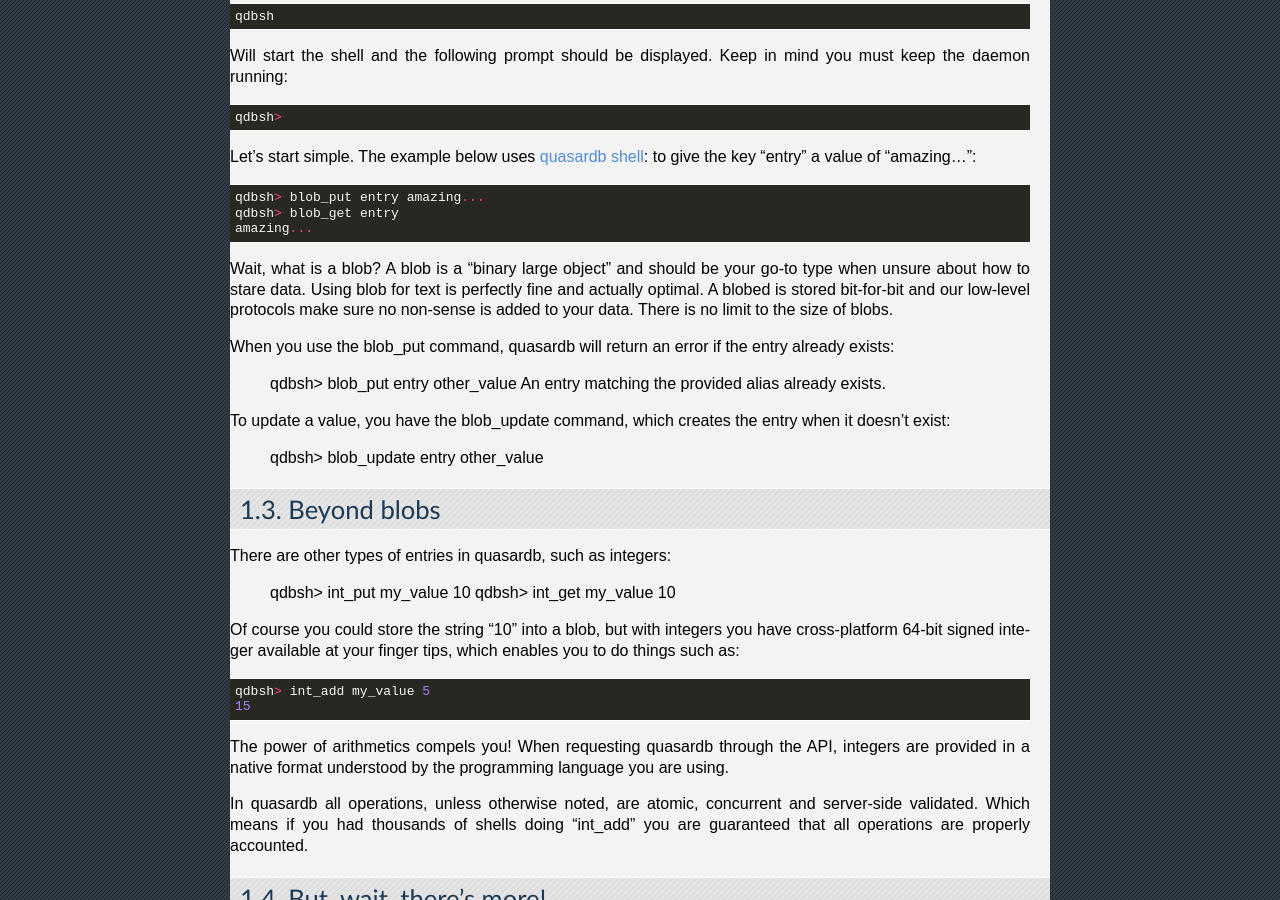
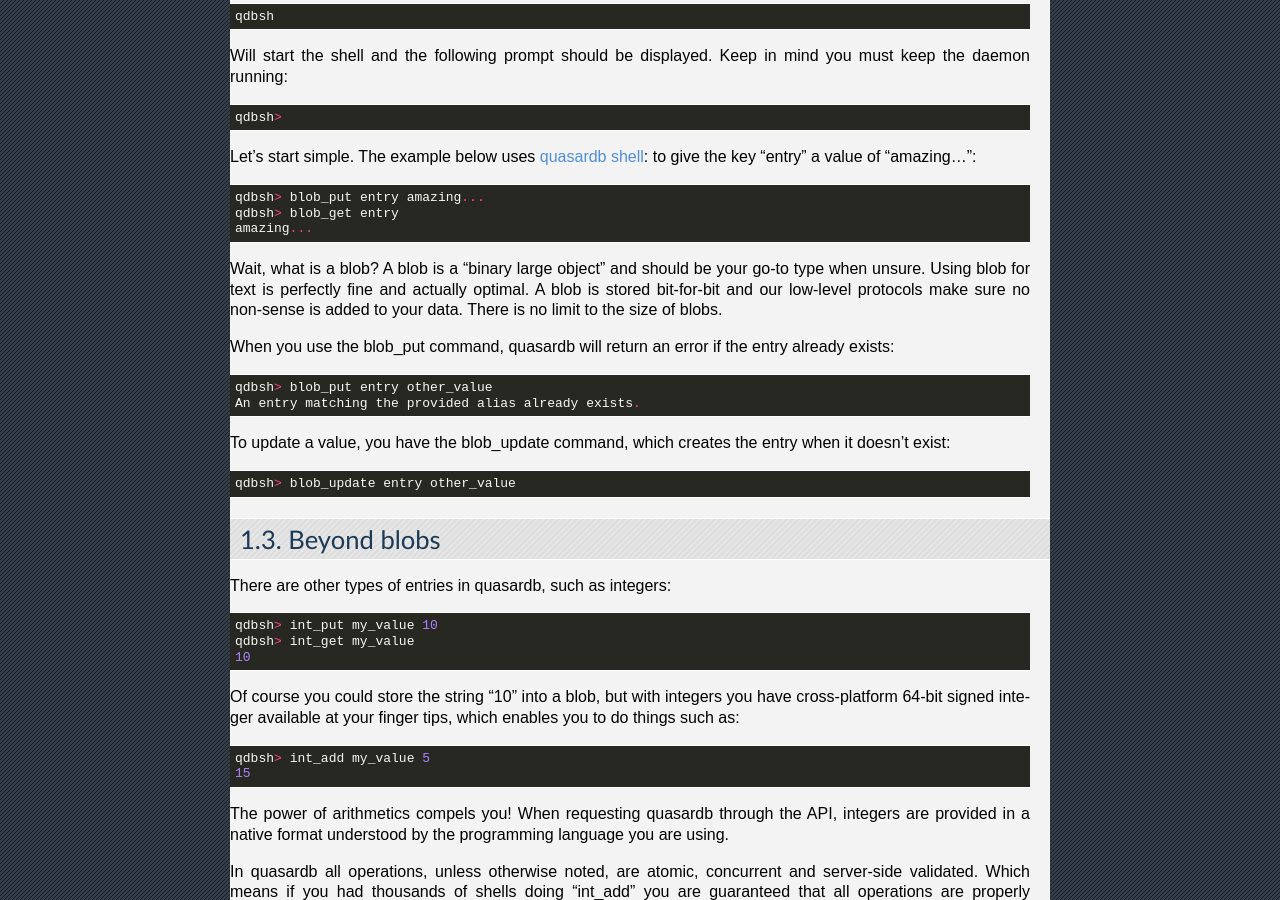
Before and after one commit to iltommi/qdb-documentation, a Sphinx documentation site: the page built from source/primer.rst, in a window 1280 px wide and 900 px high, scrolled down 806 px. Built offline with Sphinx 7.4.7, drawn with Linux system fonts in a browser that asks for light colours.

Commit message:
Fix typos

```diff
--- a/source/primer.rst
+++ b/source/primer.rst
@@ -46,23 +47,23 @@ Let's start simple. The example below uses :doc:`reference/qdb_shell`: to give t
     qdbsh> blob_get entry
     amazing...
 
-Wait, what is a blob? A blob is a "binary large object" and should be your go-to type when unsure about how to stare data. Using blob for text is perfectly fine
-and actually optimal. A blobed is stored bit-for-bit and our low-level protocols make sure no non-sense is added to your data. There is no limit to the size of
+Wait, what is a blob? A blob is a "binary large object" and should be your go-to type when unsure. Using blob for text is perfectly fine
+and actually optimal. A blob is stored bit-for-bit and our low-level protocols make sure no non-sense is added to your data. There is no limit to the size of
 blobs.
 
-When you use the blob_put command, quasardb will return an error if the entry already exists:
+When you use the blob_put command, quasardb will return an error if the entry already exists::
 
     qdbsh> blob_put entry other_value
     An entry matching the provided alias already exists.
 
-To update a value, you have the blob_update command, which creates the entry when it doesn't exist:
+To update a value, you have the blob_update command, which creates the entry when it doesn't exist::
 
     qdbsh> blob_update entry other_value
 
 Beyond blobs
 ------------
 
-There are other types of entries in quasardb, such as integers:
+There are other types of entries in quasardb, such as integers::
 
     qdbsh> int_put my_value 10
     qdbsh> int_get my_value
@@ -93,6 +94,7 @@ because at quasardb, we don't like limits::
 
     qdbsh> deque_push_back my_list entry_one
     qdbsh> deque_push_back my_list entry_two
+
     qdbsh> deque_pop_front my_list
     entry_one
 
@@ -112,10 +114,13 @@ Let's see it in action::
 
     qdbsh> int_put client1_views 1000
     qdbsh> int_put client1_orders 500
+
     qdbsh> add_tag client1_views client1
     qdbsh> add_tag client1_orders client1
+
     qdbsh> get_tagged client1
     client1_views, client1_orders
+
     qdbsh> get_tags client1_views
     client1
 
```
Also changed, not shown: other parts of source/primer.rst (+1 -0 lines).
